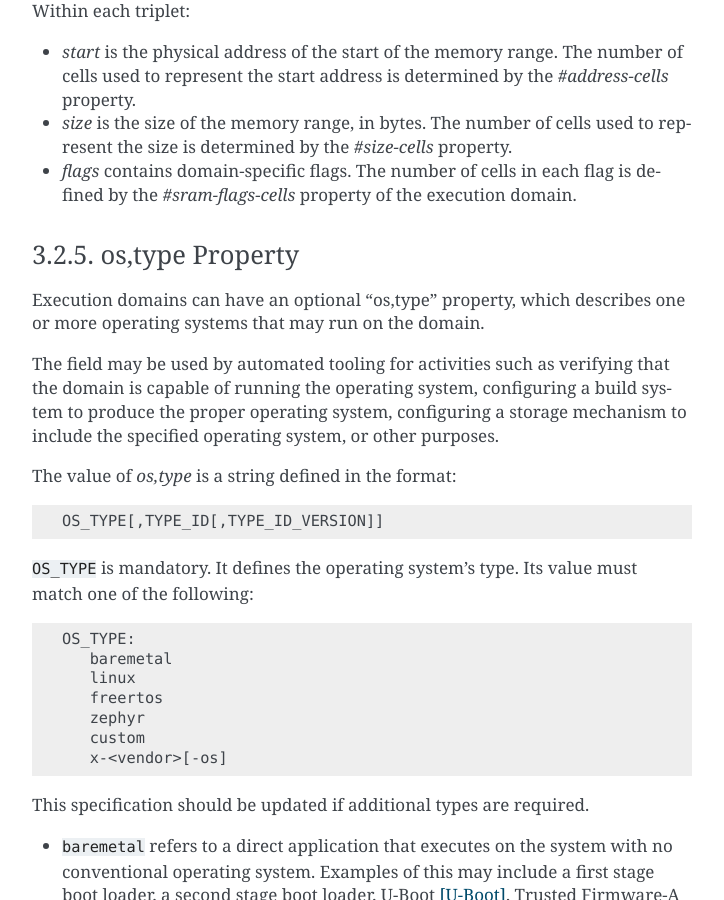
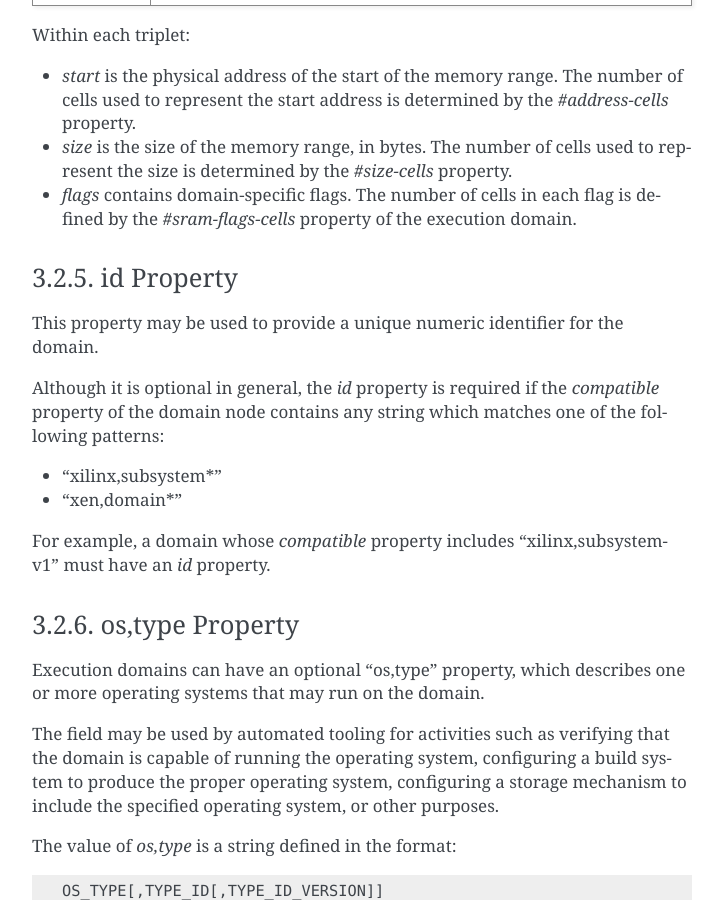
Before and after one commit to devicetree-org/lopper, a Sphinx documentation site: the page built from specification/source/chapter3-execution-domains.rst, in a window 1280 px wide and 900 px high, scrolled down 5959 px. Shown: the whole window, without its empty margins (388-1112 px from the left). Built offline with Sphinx 7.4.7, drawn with Linux system fonts in a browser that asks for light colours; some of the changed text lies outside the part shown.

Commit message:
specification: domains: make id sometimes optional
Previous use cases for execution domains generally required an id
property. However, as the specification is applied in more contexts,
it's becoming clear that it may not always be needed. In particular,
the Zephyr RTOS is not expected to have initial use cases for this
property (though it may in the future start using it).

To avoid forcing these users to maintain unique id properties that are
not needed, refine the binding so that 'id' is only needed in some
cases.

Fixes: #163
Signed-off-by: Martí Bolívar <marti.bolivar@nordicsemi.no>
Reviewed-by: Stefano Stabellini <stefano.stabellini@amd.com>

```diff
--- a/specification/source/chapter3-execution-domains.rst
+++ b/specification/source/chapter3-execution-domains.rst
@@ -104,8 +104,8 @@ Execution Domain Binding, v1
                                                                    the default value is zero.
    ``sram``                            SD    ``<prop encoded       See :numref:`domains-sram`. Specifies
                                              array>``              the MMIO SRAM assigned to the domain.
-   ``id``                              R     ``<u32>``             A 32-bit integer that uniquely
-                                                                   identifies the domain
+   ``id``                              SD    ``<u32>``             See :numref:`domains-id`. A 32-bit integer
+                                                                   that uniquely identifies the domain.
    ``os,type``                         SD    ``<string>``          See :numref:`domains-os-type`
    ``#access-implicit-default-cells``  SD    ``<u32>``             See :numref:`domains-implicit-flags`
    ``access-implicit-default``         SD    array                 See :numref:`domains-implicit-flags`
@@ -297,6 +297,24 @@ Within each triplet:
   property.
 - *flags* contains domain-specific flags. The number of cells in each flag is
   defined by the *#sram-flags-cells* property of the execution domain.
+
+.. _domains-id:
+
+id Property
+~~~~~~~~~~~
+
+This property may be used to provide a unique numeric identifier for the
+domain.
+
+Although it is optional in general, the *id* property is required if the
+*compatible* property of the domain node contains any string which matches one
+of the following patterns:
+
+- "xilinx,subsystem*"
+- "xen,domain*"
+
+For example, a domain whose *compatible* property includes
+"xilinx,subsystem-v1" must have an *id* property.
 
 .. _domains-os-type:
 
```
